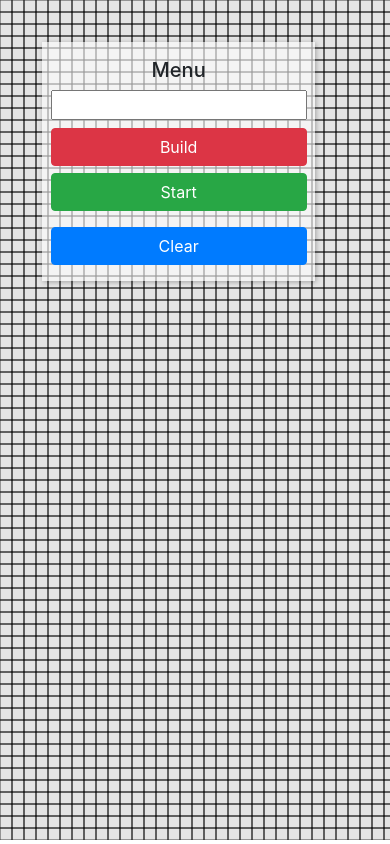
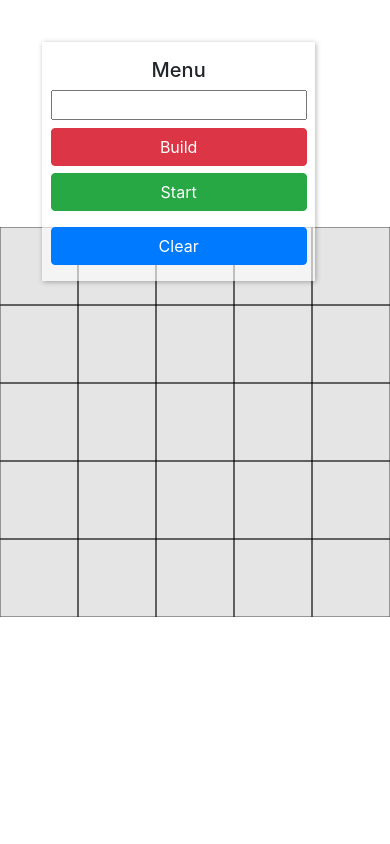
Before and after one commit to NearFutureBand/aLifeGame, a plain HTML site: page index.html in a window 390 px wide. Drawn offline with nearby package versions, Linux system fonts and the light colour scheme.

Commit message:
correct responsive rebuilding

```diff
--- a/index.html
+++ b/index.html
@@ -12,8 +12,11 @@
             cursor: pointer;
         }
         body{
+            width: 100vw;
+            height: 100vh;
             display: flex;
             justify-content: center;
+            align-items: center;
         }
         .button-block{
             position: absolute;
--- a/index.js
+++ b/index.js
@@ -1,7 +1,9 @@
 
 //TODO
 //тестировка
-//SetInterval
+//условие выхода из setInterval
+//многопоточность
+//сделать правильный захват контекста во всех левых местах
 
 
-LifeGame.init(70);
+LifeGame.init(5);
--- a/js/Game.js
+++ b/js/Game.js
@@ -78,7 +78,7 @@ var LifeGame = {
     },
 
     setDynamicStyles: function() {
-        let cellSize = Math.floor( ( ( innerHeight <= innerWidth )? innerHeight : innerHeight ) / this.N);
+        let cellSize = Math.floor( Math.min(innerHeight, innerWidth) / this.N);
         d3.select('#field')
             .attr('width', cellSize * this.N)
             .attr('height', cellSize * this.N)
@@ -92,8 +92,9 @@ var LifeGame = {
 
     /*Добавляет возможность полю подстраиваться под размеры экрана*/
     activateResponsive: function() {
+        let context = this;
         window.addEventListener('resize', function() {
-            LifeGame.setDynamicStyles();
+            context.setDynamicStyles();
         });
     },
 
```
